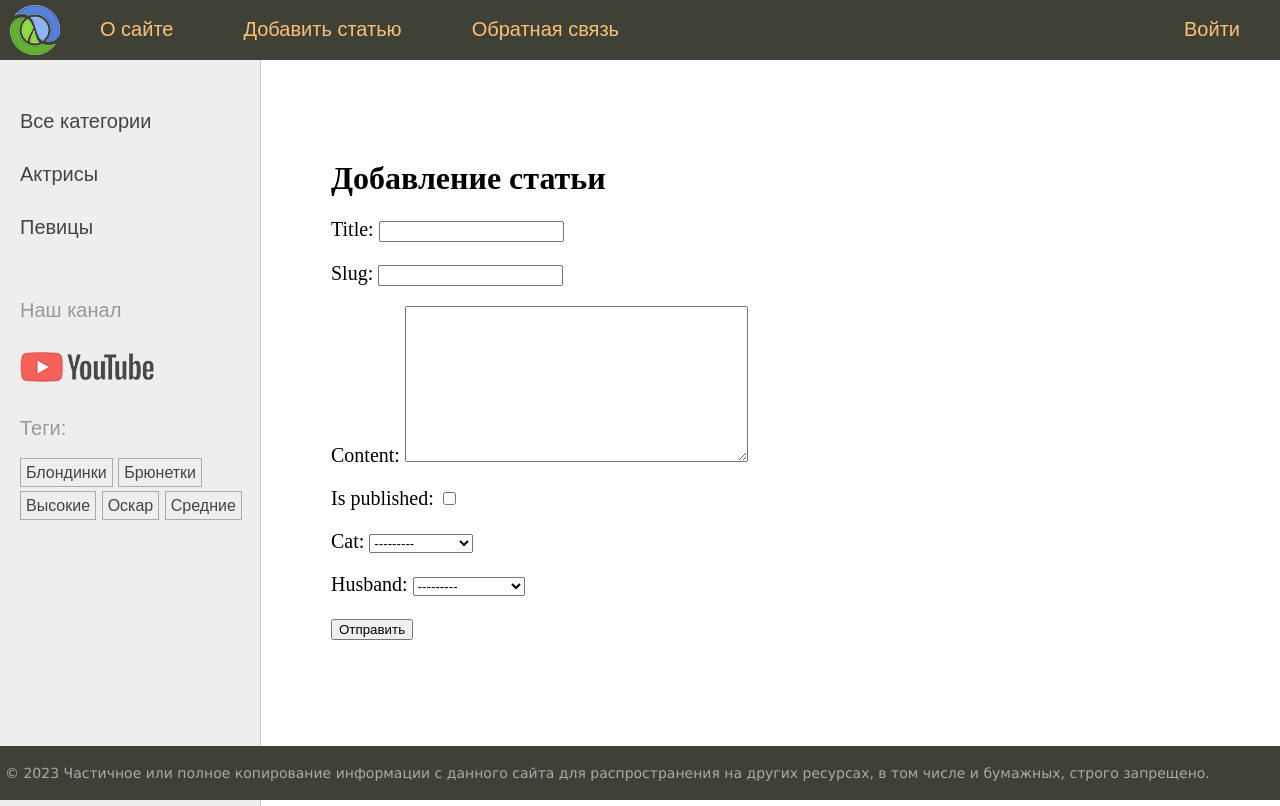
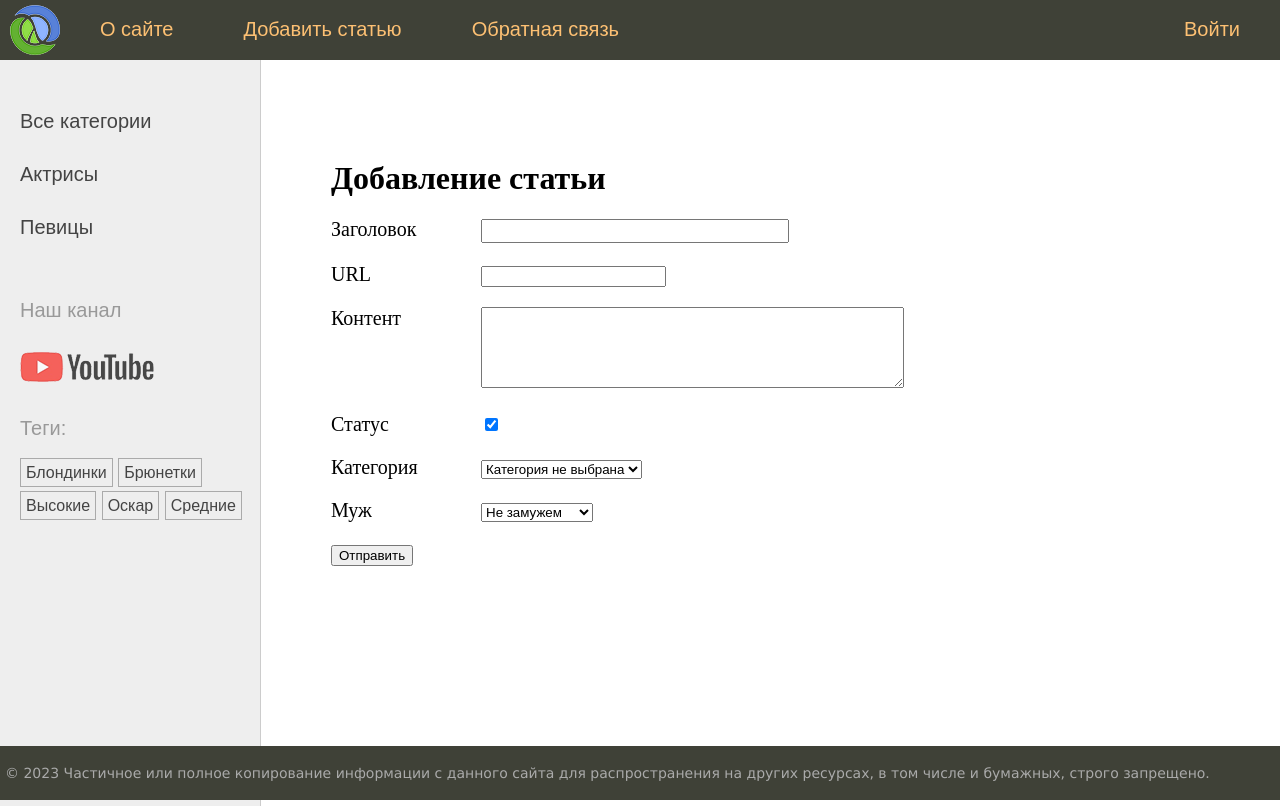
Before and after one commit to Dmitry-Osipov/sitewomen, a Django app: page /addpage/ in a window 1280 px wide. Run offline with Django 4.2, Linux system fonts and the light colour scheme; data comes from the database, SQL or seed files in the repository; both versions use the stored data as it was after the commit.

Commit message:
Made it possible to add a user's article to the database. Updated the form template. Adapted styles to the site

```diff
--- a/women/forms.py
+++ b/women/forms.py
@@ -14,9 +14,9 @@
     cat - обязательное поле - категория поста;\n
     husband - необязательное поле, определяющее наличие мужа.
     """
-    title = forms.CharField(max_length=255)
-    slug = forms.SlugField(max_length=255)
-    content = forms.CharField(widget=forms.Textarea(), required=False)
-    is_published = forms.BooleanField(required=False)
-    cat = forms.ModelChoiceField(queryset=Category.objects.all())
-    husband = forms.ModelChoiceField(queryset=Husband.objects.all(), required=False)
+    title = forms.CharField(max_length=255, widget=forms.TextInput(attrs={'class': 'form-input'}), label='Заголовок')
+    slug = forms.SlugField(max_length=255, label='URL')
+    content = forms.CharField(widget=forms.Textarea(attrs={'cols': 50, 'rows': 5}), required=False, label='Контент')
+    is_published = forms.BooleanField(required=False, initial=True, label='Статус')
+    cat = forms.ModelChoiceField(queryset=Category.objects.all(), empty_label='Категория не выбрана', label='Категория')
+    husband = forms.ModelChoiceField(queryset=Husband.objects.all(), required=False, empty_label='Не замужем', label='Муж')
--- a/women/templates/women/addpage.html
+++ b/women/templates/women/addpage.html
@@ -4,7 +4,11 @@
     <h1>{{ title }}</h1>
     <form action="" method="post">
         {% csrf_token %}
-        {{ form.as_p }}
+        <div class="form-error">{{ form.non_field_errors }}</div>
+        {% for f in form %}
+            <p><label class="form-label" for="{{ f.id_for_label }}">{{ f.label }}</label>{{ f }}</p>
+            <div class="form-error">{{ f.errors }}</div>
+        {% endfor %}
         <p><button type="submit">Отправить</button></p>
     </form>
 {% endblock %}
--- a/women/views.py
+++ b/women/views.py
@@ -99,12 +99,16 @@
     Функция представления служит для добавления статьи про известную женщину.
 
     :param request: Запрос пользователя.
-    :return: Форма добавления статьи.
+    :return: Форма добавления статьи. Если статья добавлена в БД, происходит перенаправление на главную страницу сайта.
     """
     if request.method == 'POST':
         form = AddPostForm(request.POST)
         if form.is_valid():
-            print(form.cleaned_data)
+            try:
+                Women.objects.create(**form.cleaned_data)
+                return redirect('home')
+            except:
+                form.add_error(None, 'Ошибка добавления поста')
     else:
         form = AddPostForm()
 
```
Also changed, not shown: db.sqlite3.
